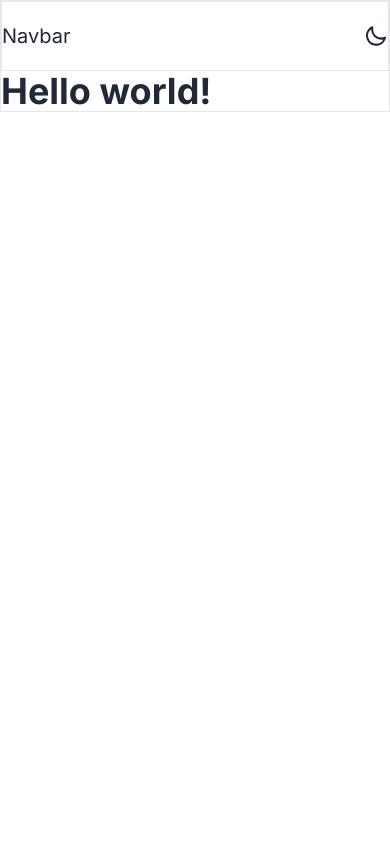
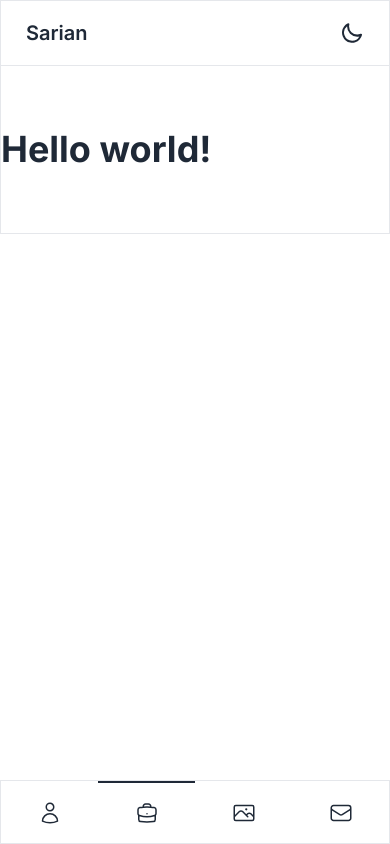
Before and after one commit to sakirsyarian/portfolio-client, a Next.js app: page / in a window 390 px wide. Built offline with nearby package versions, Linux system fonts and the light colour scheme.

Commit message:
feat: Navigation

```diff
--- /dev/null
+++ b/app/component/Main.js
@@ -0,0 +1,9 @@
+export default function Main() {
+    return (
+        <main className="sm:container mx-auto border">
+            <div className="pt-32 pb-16">
+                <h1 className="font-bold text-4xl">Hello world!</h1>
+            </div>
+        </main>
+    );
+}
--- a/app/component/Navbar.js
+++ b/app/component/Navbar.js
@@ -1,14 +1,112 @@
+import Link from "next/link";
 import Theme from "./Theme";
 
 export default function Navbar() {
     return (
-        <div className="border">
-            <div className="sm:container mx-auto">
-                <div className="py-5 flex items-center justify-between gap-5">
-                    <h1 className="text-xl font-base">Navbar</h1>
-                    <Theme />
+        <nav className="relative">
+            <div className="fixed top-0 left-0 right-0">
+                <div className="bg-base-100">
+                    <div className="sm:container mx-auto navbar border">
+                        {/* logo */}
+                        <div className="flex-1">
+                            <Link
+                                href="/"
+                                className="btn btn-ghost normal-case text-xl"
+                            >
+                                Sarian
+                            </Link>
+                        </div>
+
+                        {/* navigation */}
+                        <div className="flex-none">
+                            <ul className="hidden md:navbar gap-5">
+                                <li>
+                                    <Link href="#about">About</Link>
+                                </li>
+                                <li>
+                                    <Link href="#experience">Experiences</Link>
+                                </li>
+                                <li>
+                                    <Link href="#project">Projects</Link>
+                                </li>
+                                <li>
+                                    <Link href="#contact">Contact</Link>
+                                </li>
+                                <li>|</li>
+                            </ul>
+                            <Theme />
+
+                            {/* button navigation */}
+                            <div className="btm-nav md:hidden border">
+                                <Link href="#about">
+                                    <svg
+                                        xmlns="http://www.w3.org/2000/svg"
+                                        fill="none"
+                                        viewBox="0 0 24 24"
+                                        strokeWidth={1.5}
+                                        stroke="currentColor"
+                                        className="w-6 h-6"
+                                    >
+                                        <path
+                                            strokeLinecap="round"
+                                            strokeLinejoin="round"
+                                            d="M15.75 6a3.75 3.75 0 11-7.5 0 3.75 3.75 0 017.5 0zM4.501 20.118a7.5 7.5 0 0114.998 0A17.933 17.933 0 0112 21.75c-2.676 0-5.216-.584-7.499-1.632z"
+                                        />
+                                    </svg>
+                                </Link>
+                                <Link href="#experience" className="active">
+                                    <svg
+                                        xmlns="http://www.w3.org/2000/svg"
+                                        fill="none"
+                                        viewBox="0 0 24 24"
+                                        strokeWidth={1.5}
+                                        stroke="currentColor"
+                                        className="w-6 h-6"
+                                    >
+                                        <path
+                                            strokeLinecap="round"
+                                            strokeLinejoin="round"
+                                            d="M20.25 14.15v4.25c0 1.094-.787 2.036-1.872 2.18-2.087.277-4.216.42-6.378.42s-4.291-.143-6.378-.42c-1.085-.144-1.872-1.086-1.872-2.18v-4.25m16.5 0a2.18 2.18 0 00.75-1.661V8.706c0-1.081-.768-2.015-1.837-2.175a48.114 48.114 0 00-3.413-.387m4.5 8.006c-.194.165-.42.295-.673.38A23.978 23.978 0 0112 15.75c-2.648 0-5.195-.429-7.577-1.22a2.016 2.016 0 01-.673-.38m0 0A2.18 2.18 0 013 12.489V8.706c0-1.081.768-2.015 1.837-2.175a48.111 48.111 0 013.413-.387m7.5 0V5.25A2.25 2.25 0 0013.5 3h-3a2.25 2.25 0 00-2.25 2.25v.894m7.5 0a48.667 48.667 0 00-7.5 0M12 12.75h.008v.008H12v-.008z"
+                                        />
+                                    </svg>
+                                </Link>
+                                <Link href="#project">
+                                    <svg
+                                        xmlns="http://www.w3.org/2000/svg"
+                                        fill="none"
+                                        viewBox="0 0 24 24"
+                                        strokeWidth={1.5}
+                                        stroke="currentColor"
+                                        className="w-6 h-6"
+                                    >
+                                        <path
+                                            strokeLinecap="round"
+                                            strokeLinejoin="round"
+                                            d="M2.25 15.75l5.159-5.159a2.25 2.25 0 013.182 0l5.159 5.159m-1.5-1.5l1.409-1.409a2.25 2.25 0 013.182 0l2.909 2.909m-18 3.75h16.5a1.5 1.5 0 001.5-1.5V6a1.5 1.5 0 00-1.5-1.5H3.75A1.5 1.5 0 002.25 6v12a1.5 1.5 0 001.5 1.5zm10.5-11.25h.008v.008h-.008V8.25zm.375 0a.375.375 0 11-.75 0 .375.375 0 01.75 0z"
+                                        />
+                                    </svg>
+                                </Link>
+                                <Link href="#contact">
+                                    <svg
+                                        xmlns="http://www.w3.org/2000/svg"
+                                        fill="none"
+                                        viewBox="0 0 24 24"
+                                        strokeWidth={1.5}
+                                        stroke="currentColor"
+                                        className="w-6 h-6"
+                                    >
+                                        <path
+                                            strokeLinecap="round"
+                                            strokeLinejoin="round"
+                                            d="M21.75 6.75v10.5a2.25 2.25 0 01-2.25 2.25h-15a2.25 2.25 0 01-2.25-2.25V6.75m19.5 0A2.25 2.25 0 0019.5 4.5h-15a2.25 2.25 0 00-2.25 2.25m19.5 0v.243a2.25 2.25 0 01-1.07 1.916l-7.5 4.615a2.25 2.25 0 01-2.36 0L3.32 8.91a2.25 2.25 0 01-1.07-1.916V6.75"
+                                        />
+                                    </svg>
+                                </Link>
+                            </div>
+                        </div>
+                    </div>
                 </div>
             </div>
-        </div>
+        </nav>
     );
 }
--- a/app/component/Theme.js
+++ b/app/component/Theme.js
@@ -22,7 +22,10 @@ export default function Theme() {
     }, [theme]);
 
     return (
-        <button onClick={changeTheme}>
+        <button
+            onClick={changeTheme}
+            className="btn btn-ghost normal-case text-xl"
+        >
             {theme === "dark" ? (
                 <svg
                     className="fill-current w-6 h-6"
@@ -33,7 +36,7 @@ export default function Theme() {
                 </svg>
             ) : (
                 <svg
-                    className="swap-off fill-current w-6 h-6"
+                    className="fill-current w-6 h-6"
                     xmlns="http://www.w3.org/2000/svg"
                     viewBox="0 0 24 24"
                 >
--- a/app/layout.js
+++ b/app/layout.js
@@ -1,6 +1,5 @@
 import "./globals.css";
 import { Inter } from "next/font/google";
-import Theme from "./component/Theme";
 
 const inter = Inter({ subsets: ["latin"] });
 
--- a/app/page.js
+++ b/app/page.js
@@ -1,10 +1,11 @@
+import Main from "./component/Main";
 import Navbar from "./component/Navbar";
 
 export default function Home() {
     return (
-        <main className="border">
+        <>
             <Navbar />
-            <h1 className="text-4xl font-bold">Hello world!</h1>
-        </main>
+            <Main />
+        </>
     );
 }
```
